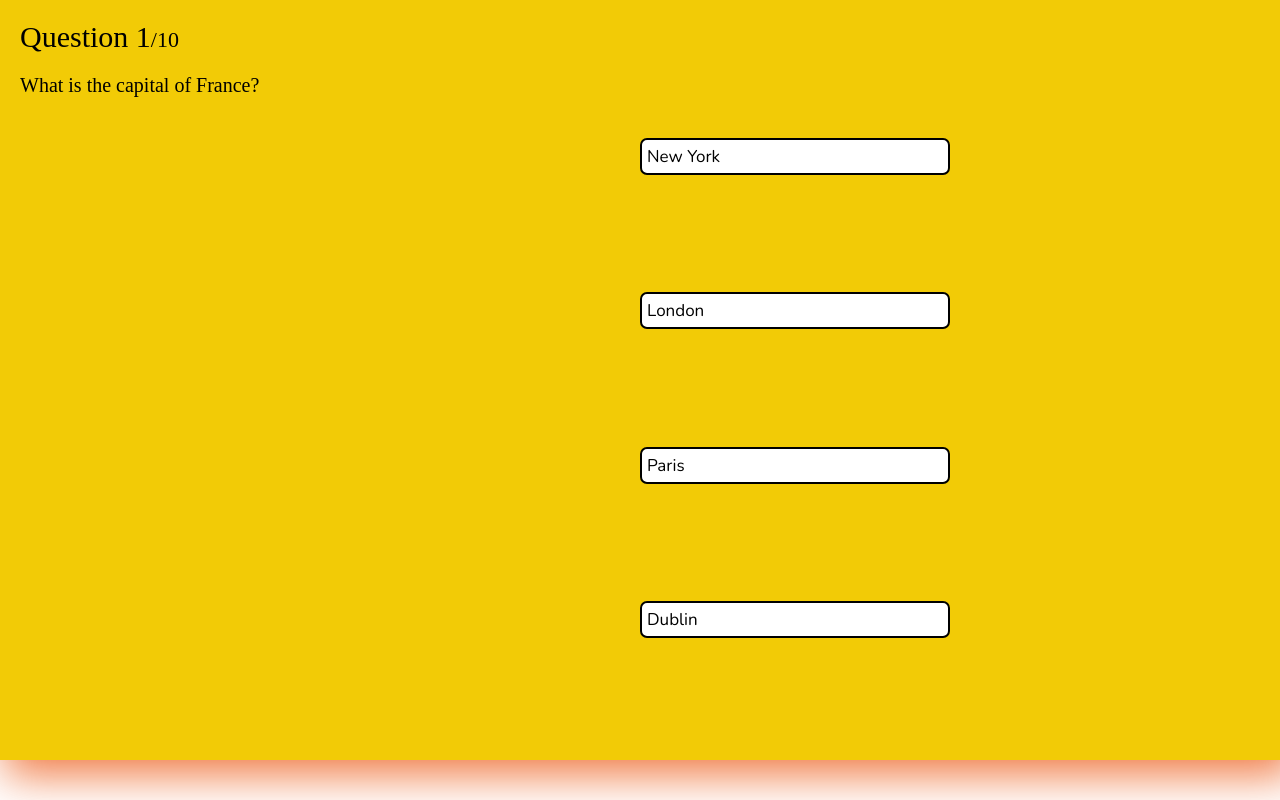
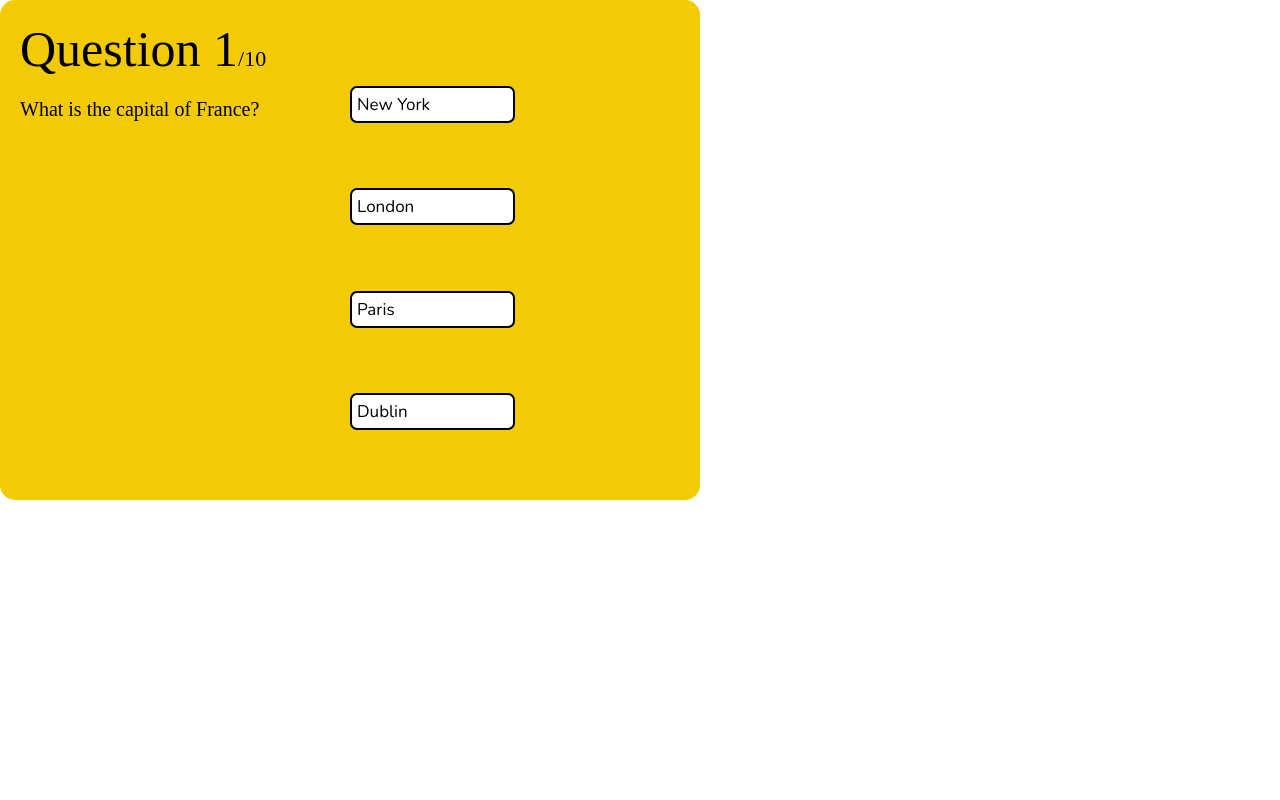
Before and after one commit to sym-edu/XP-UI, a React (Create React App) app: page /quiz in a window 1280 px wide. Built offline with nearby package versions, Linux system fonts and the light colour scheme.

Commit message:
updated quiz.css

```diff
--- a/src/quiz/quiz.css
+++ b/src/quiz/quiz.css
@@ -11,12 +11,11 @@
 
   .quii {
     background-color: #f2cb06;
-    width: 100%;
-    min-height: 760px;
+    width: 700px;
+    min-height: 500px;
     height: min-content;
-    border-radius: 0;
+    border-radius: 15px;
     padding: 20px;
-    box-shadow: 10px 10px 42px 5px rgba(235, 76, 3, 0.75);
     display: flex;
     justify-content: space-evenly;
   }
@@ -39,7 +38,7 @@
   }
 
   .question-count span {
-    font-size: 30px;
+    font-size: 50px;
   }
 
   .question-text {
```
